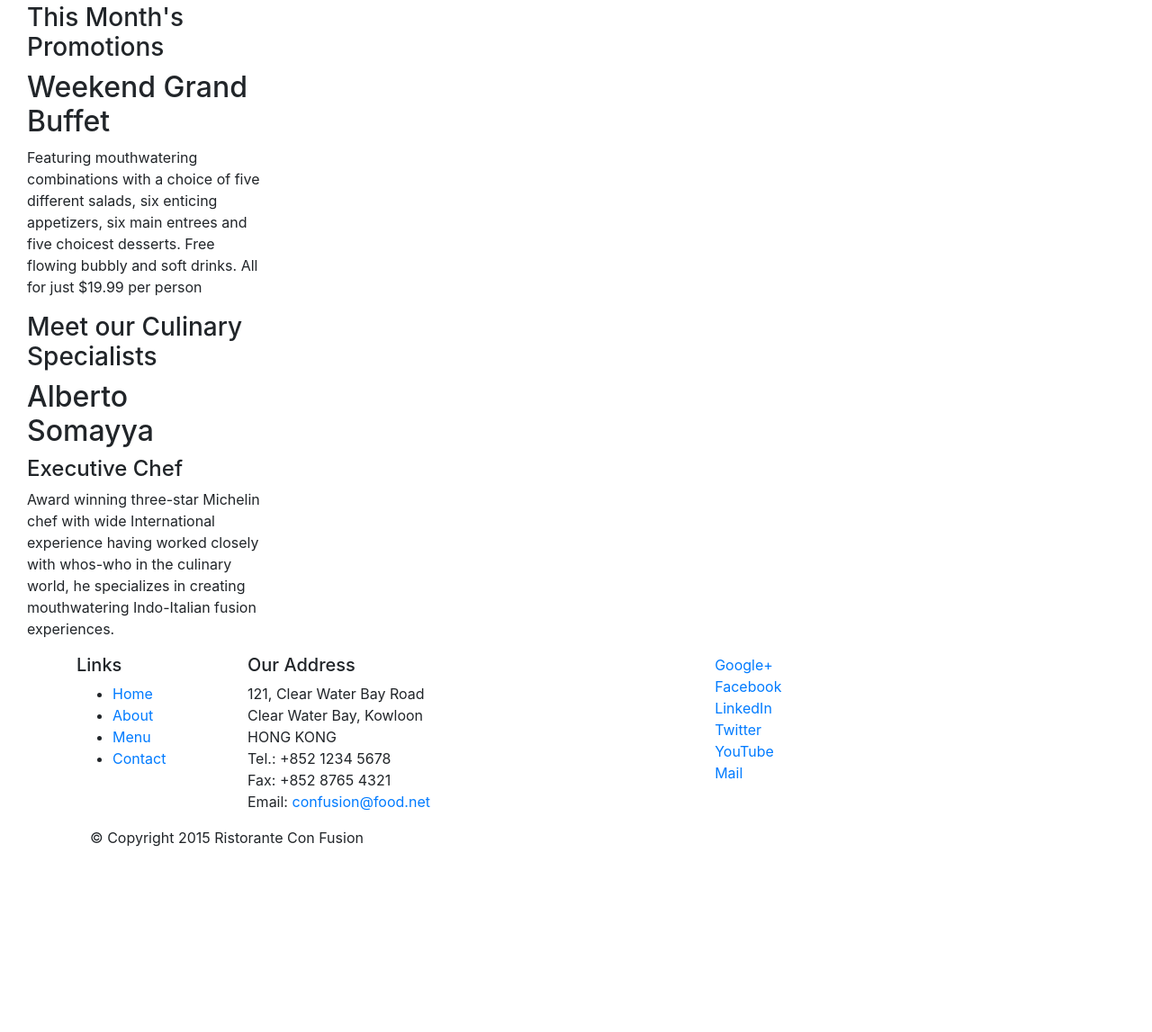
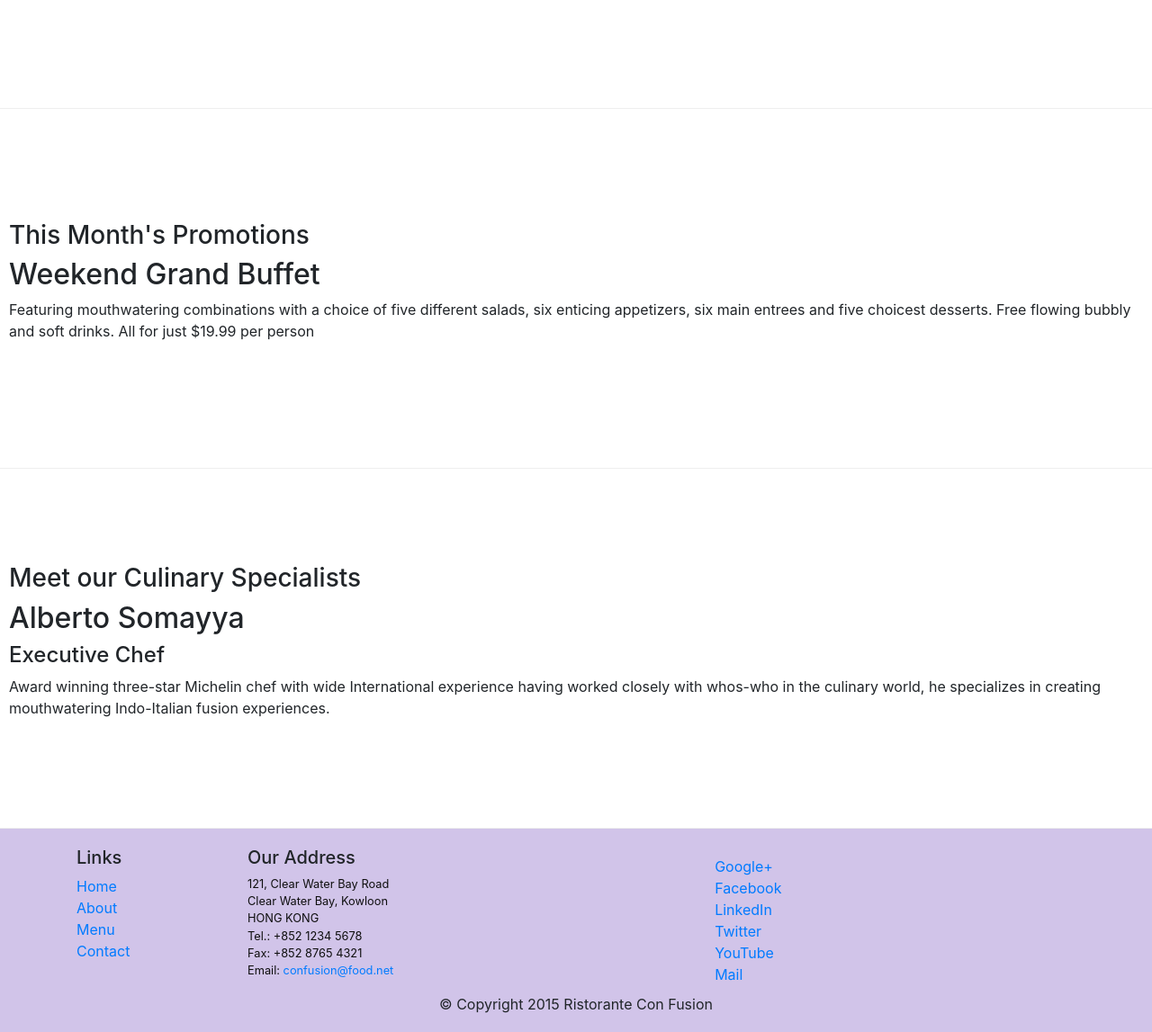
Before and after one commit to KanchanThareja/project0, a website: page index.html in a window 1280 px wide. Shown: the part 399-1546 px from the top of the page at 90% size. Before the commit the page ends 1358 px from the top, so only its background shows below. Drawn offline with nearby package versions, Linux system fonts and the light colour scheme.

Commit message:
bootstrap grid and styling

```diff
--- /dev/null
+++ b/css/styles.css
@@ -0,0 +1,30 @@
+.row-header{
+    margin:0px auto;
+    padding:0px;
+    color: green;
+}
+
+.row-content {
+    margin:0px auto;
+    padding: 50px 20px 50px 10px;
+    border-bottom: 1px ridge;
+    min-height:400px;
+}
+
+.footer{
+    background-color: #D1C4E9;
+    margin:0px auto;
+    padding: 20px 0px 20px 0px;
+}
+.jumbotron {
+    padding:70px 30px 70px 30px;
+    margin:0px auto;
+    background: #9575CD ;
+    color:floralwhite;
+}
+
+address{
+    font-size:80%;
+    margin:0px;
+    color:#0f0f0f;
+}
--- a/index.html
+++ b/index.html
@@ -7,6 +7,7 @@
     <meta http-equiv="x-ua-compatible" content="ie=edge">
 
     <!-- Bootstrap CSS -->
+    <link rel="stylesheet" href="css/styles.css">
     <link rel="stylesheet" href="node_modules/bootstrap/dist/css/bootstrap.min.css">
     <title>Ristorante Con Fusion</title>
 </head>
@@ -15,57 +16,60 @@
 
     <header class="jumbtron">
         <div class="container">
-            <div class="row">
+            <div class="row row-header">
                 <div class="col-12 col-sm-8">
                     <h1>Ristorante con Fusion</h1>
-                    <p>We take inspiration from the World's best cuisines, and create a unique fusion experience. Our lipsmacking creations will tickle your culinary senses!</p>
+                    <p class="col-sm pull-sm-4 col-md pull-md-3">We take inspiration from the World's best cuisines, and create a unique fusion experience. Our lipsmacking creations will tickle your culinary senses!</p>
                 </div>
+
                 <div class="col-12 col-sm">
                 </div>
             </div>
         </div>
     </header>
 
-    <div>
-        <div class="col-sm-4 col-md-3">
-            <div class="col-sm col-md">
+<div class="row row-content align-items-center">
+    <div class="col-sm col-md flex-last">
+            <div>
                 <h3>Our Lipsmacking Culinary Creations</h3>
             </div>
-            <div class="col-sm col-md">
+            <div>
                 <h2>Uthappizza</h2>
                 <p>A unique combination of Indian Uthappam (pancake) and Italian pizza, topped with Cerignola olives, ripe vine cherry tomatoes, Vidalia onion, Guntur chillies and Buffalo Paneer.</p>
             </div>
         </div>
-
-
-        <div class="col-sm-4 col-md-3">
-            <div class="col-sm col-md">
+</div>
+<div class="row row-content align-items-center">
+        <div class="col-sm col-md">
+            <div>
                 <h3>This Month's Promotions</h3>
             </div>
-            <div class="col-sm col-md">
+            <div>
                 <h2>Weekend Grand Buffet</h2>
                 <p>Featuring mouthwatering combinations with a choice of five different salads, six enticing appetizers, six main entrees and five choicest desserts. Free flowing bubbly and soft drinks. All for just $19.99 per person </p>
             </div>
         </div>
-
-        <div class="col-sm-4 col-md-3">
-            <div class="col-sm col-md">
+</div>
+<div class="row row-content align-items-center">
+        <div class="col-sm col-md flex-first">
+            <div>
                 <h3>Meet our Culinary Specialists</h3>
             </div>
-            <div class="col-sm col-md">
+            <div>
                 <h2>Alberto Somayya</h2>
                 <h4>Executive Chef</h4>
                 <p>Award winning three-star Michelin chef with wide International experience having worked closely with whos-who in the culinary world, he specializes in creating mouthwatering Indo-Italian fusion experiences. </p>
             </div>
         </div>
+      </div>
     </div>
 
-    <footer>
+    <footer class="footer">
         <div class="container">
             <div class="row">
                 <div class="col-5 col-sm-2">
                     <h5>Links</h5>
-                    <ul>
+                    <ul class="list-unstyled">
                         <li><a href="#">Home</a></li>
                         <li><a href="#">About</a></li>
                         <li><a href="#">Menu</a></li>
@@ -83,7 +87,7 @@
 		              Email: <a href="mailto:confusion@food.net">confusion@food.net</a>
 		           </address>
                 </div>
-                <div class="col col-sm-4">
+                <div style="text-align:center" class="col col-sm-4 align-self-center">
                     <div class="col-5 offset-1 col-sm-2">
                         <a href="http://google.com/+">Google+</a>
                         <a href="http://www.facebook.com/profile.php?id=">Facebook</a>
@@ -94,8 +98,8 @@
                     </div>
                 </div>
            </div>
-           <div class="col-auto">
-                <div>
+           <div class="row justify-content-center">
+                <div class="col-auto">
                     <p>© Copyright 2015 Ristorante Con Fusion</p>
                 </div>
            </div>
```
